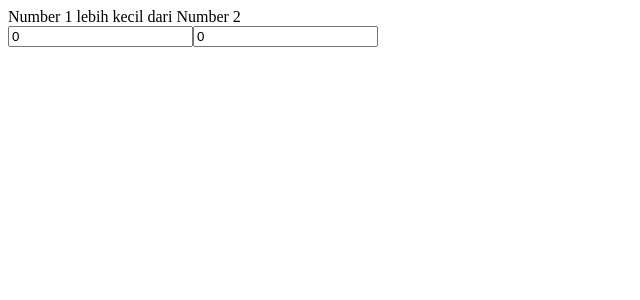
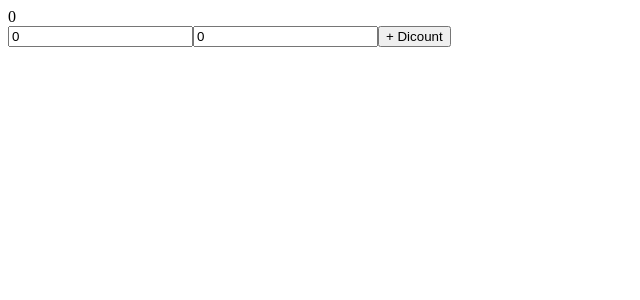
Before and after one commit to galihroswandi/learn-vuejs, a Vue app: page / in a window 1280 px wide. Shown: the top 300 px of the page, without its empty margins (0-640 px from the left). Built offline with nearby package versions, Linux system fonts and the light colour scheme.

Commit message:
feat: Video 15 Computed Setter & Getter (#15)

```diff
--- a/src/App.vue
+++ b/src/App.vue
@@ -1,8 +1,10 @@
 <template>
-  <div>{{ total }}</div>
+  <div>{{ discount }}</div>
 
   <input v-model="num1" type="number" />
   <input v-model="num2" type="number" />
+
+  <button @click="addDiscount">+ Dicount</button>
 </template>
 
 <script>
@@ -14,12 +16,19 @@ export default {
     };
   },
   computed: {
-    total() {
-      if (this.num1 > this.num2) {
-        return "Number 1 lebih besar dari Number 2";
-      } else {
-        return "Number 1 lebih kecil dari Number 2";
-      }
+    discount: {
+      get() {
+        return parseInt(this.num1) + parseInt(this.num2);
+      },
+      set(value) {
+        this.num1 -= value;
+        this.num2 -= value;
+      },
+    },
+  },
+  methods: {
+    addDiscount() {
+      this.discount = 200;
     },
   },
 };
```
